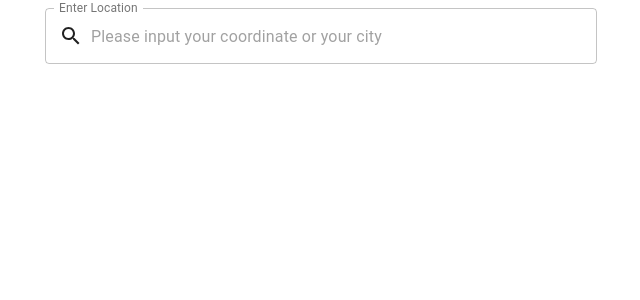
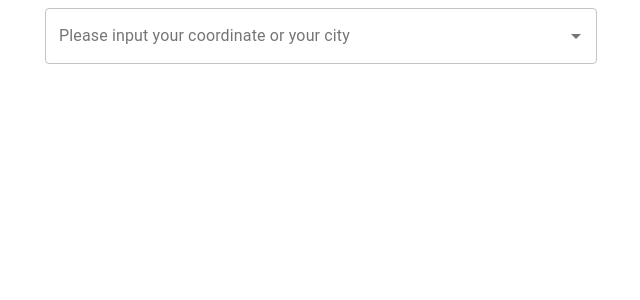
Before and after one commit to RongYiqun/Weather_Forecast_Widget, a React (Create React App) app: page / in a window 1280 px wide. Shown: the top 300 px of the page, without its empty margins (319-959 px from the left). Built offline with nearby package versions, Linux system fonts and the light colour scheme; no server answers.

Commit message:
rework location input

```diff
--- a/package.json
+++ b/package.json
@@ -5,10 +5,12 @@
   "dependencies": {
     "@material-ui/core": "^4.11.2",
     "@material-ui/icons": "^4.11.2",
+    "@material-ui/lab": "^4.0.0-alpha.57",
     "@testing-library/jest-dom": "^5.11.4",
     "@testing-library/react": "^11.1.0",
     "@testing-library/user-event": "^12.1.10",
     "axios": "^0.21.1",
+    "lodash.throttle": "^4.1.1",
     "moment": "^2.29.1",
     "react": "^17.0.1",
     "react-dom": "^17.0.1",
--- a/src/App.js
+++ b/src/App.js
@@ -6,6 +6,7 @@ import FutureWeatherList from "./components/FutureWeatherList";
 
 function App() {
   const [location, setLocation] = useState(""); //input location
+  const [woeid, setWoeid] = useState(null);
   const [weatherInfo, setWeatherInfo] = useState(null); // returned weather info
   const [locationInfo, setLocationInfo] = useState(null); // returned location info
 
--- a/src/components/LocationInput.js
+++ b/src/components/LocationInput.js
@@ -1,47 +1,69 @@
-import { TextField, InputAdornment, Container } from "@material-ui/core";
-// import { makeStyles } from "@material-ui/core/styles";
-import SearchIcon from "@material-ui/icons/Search";
-import { useState, useEffect } from "react";
+import React, { useState, useEffect, useMemo } from "react";
+import throttle from "lodash/throttle";
+import { TextField, Container } from "@material-ui/core";
+import Autocomplete from "@material-ui/lab/Autocomplete";
+import CircularProgress from "@material-ui/core/CircularProgress";
+import { searchLocation } from "../api";
 
-// const useStyles = makeStyles((theme) => ({
-//   margin: {
-//     margin: theme.spacing(1),
-//   },
-// }));
+export default function LocationInput() {
+  const [inputLocation, setInputLocation] = useState("");
+  const [selectedLocation, setSelectedLocation] = React.useState("");
+  const [locationOptions, setLocationOptions] = React.useState([]);
+  const loading = React.useRef(false);
 
-export default function LocationInput({ location, setLocation }) {
-  //   const classes = useStyles();
-  const [inputLocation, setInputLocation] = useState();
+  const fetchLocationOptions = async () => {
+    loading.current = true;
+    try {
+      const listOflocation = await searchLocation(inputLocation);
+      setLocationOptions(listOflocation);
+      loading.current = false;
+    } catch (err) {
+      console.log(err);
+    }
+  };
 
   useEffect(() => {
-    setInputLocation(location);
-  }, [location]);
+    if (inputLocation) {
+      fetchLocationOptions();
+      console.log("locationOptions", locationOptions);
+    }
+  }, [inputLocation]);
 
   return (
     <Container maxWidth="sm">
-      <TextField
-        id="outlined-textarea"
-        label="Enter Location"
-        placeholder="Please input your coordinate or your city"
-        variant="outlined"
-        value={inputLocation}
-        fullWidth
-        onChange={(event) => setInputLocation(event.target.value)}
-        InputProps={{
-          startAdornment: (
-            <InputAdornment
-              position="start"
-              onClick={() => setLocation(inputLocation)}
-            >
-              <SearchIcon />
-            </InputAdornment>
-          ),
+      <Autocomplete
+        options={locationOptions}
+        getOptionLabel={(option) =>
+          typeof option === "string" ? option : option.title
+        }
+        getOptionSelected={(option, value) => option.title === value.title}
+        value={selectedLocation}
+        onChange={(event, newLocation) => {
+          setSelectedLocation(newLocation);
+          console.log("newLocation", newLocation);
         }}
-        onKeyUp={(event) => {
-          if (event.key === "Enter") {
-            setLocation(inputLocation);
-          }
+        onInputChange={(event, inputLocation) => {
+          setInputLocation(inputLocation);
         }}
+        filterOptions={(options, state) => options}
+        renderInput={(params) => (
+          <TextField
+            {...params}
+            label="Please input your coordinate or your city"
+            variant="outlined"
+            InputProps={{
+              ...params.InputProps,
+              endAdornment: (
+                <React.Fragment>
+                  {loading.current ? (
+                    <CircularProgress color="inherit" size={20} />
+                  ) : null}
+                  {params.InputProps.endAdornment}
+                </React.Fragment>
+              ),
+            }}
+          />
+        )}
       />
     </Container>
   );
```
Also changed, not shown: 1 other file (tests, documents, lock files or other folders).
